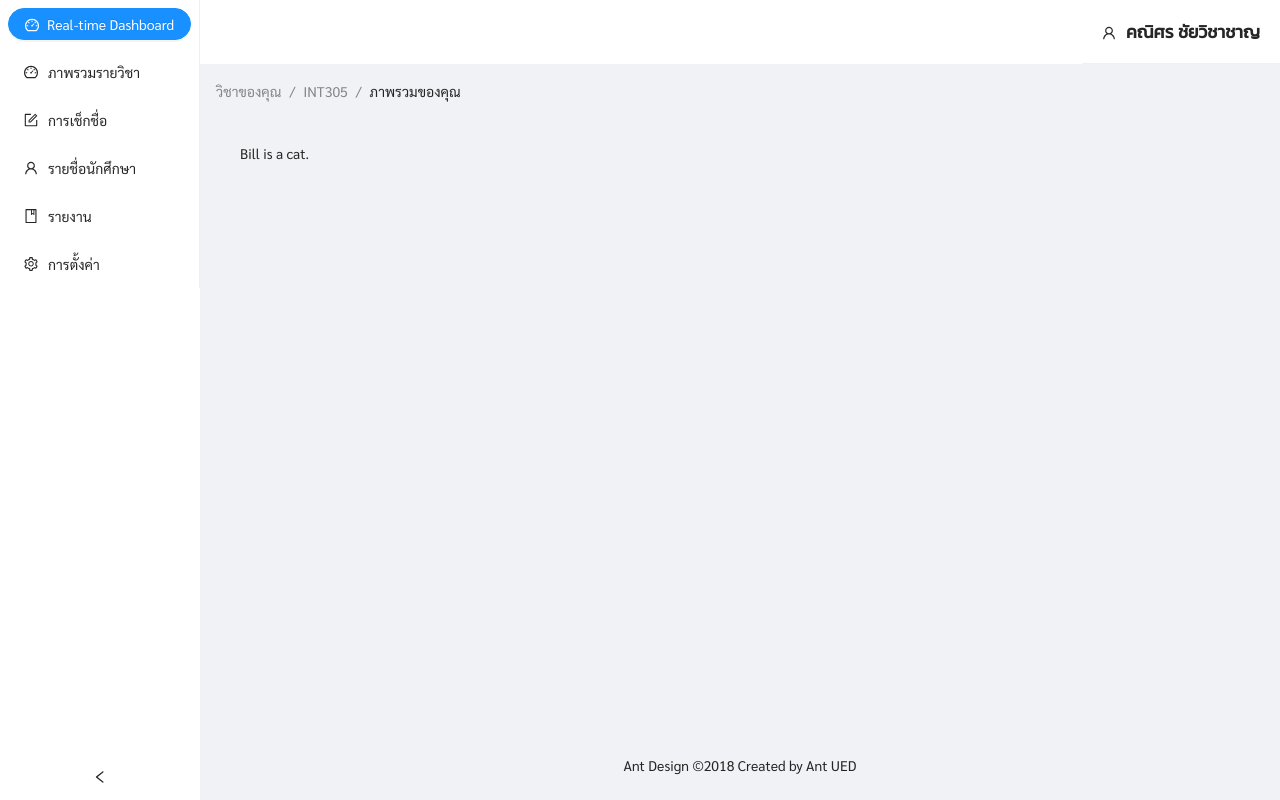
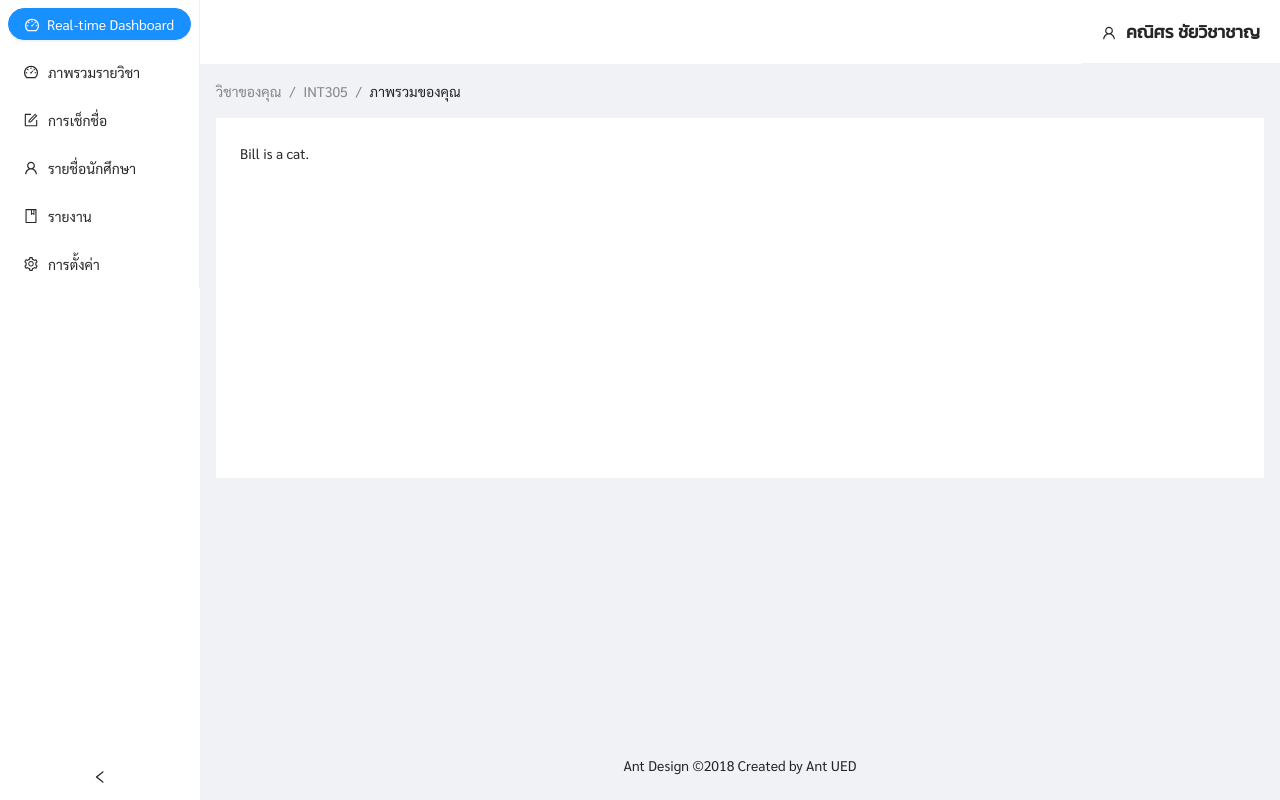
Before and after one commit to khanysorn/frrsca-frontend, a React (Create React App) app: page /teacher/class/dashboard in a window 1280 px wide. Built offline with nearby package versions, Linux system fonts and the light colour scheme.

Commit message:
[ADD] CSS for Logo in Sider Menu

```diff
--- a/src/index.css
+++ b/src/index.css
@@ -23,3 +23,13 @@
   font-family: source-code-pro, Menlo, Monaco, Consolas, 'Courier New',
     monospace;
 }
+
+#components-layout-demo-side .logo {
+  height: 32px;
+  margin: 16px;
+  background: rgba(255, 255, 255, 0.3);
+}
+
+.site-layout .site-layout-background {
+  background: #fff;
+}
```
